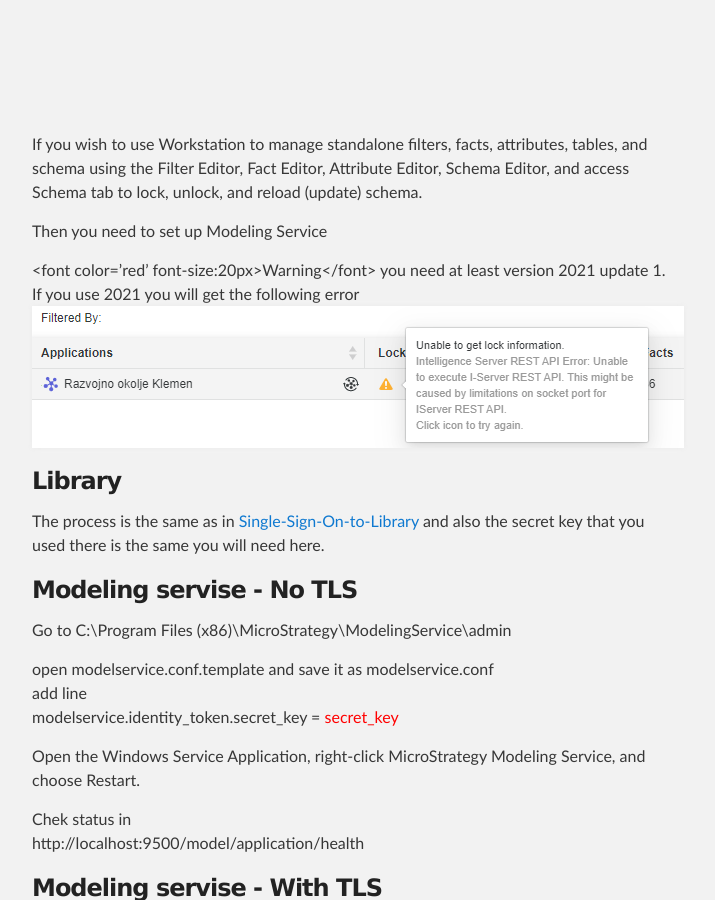
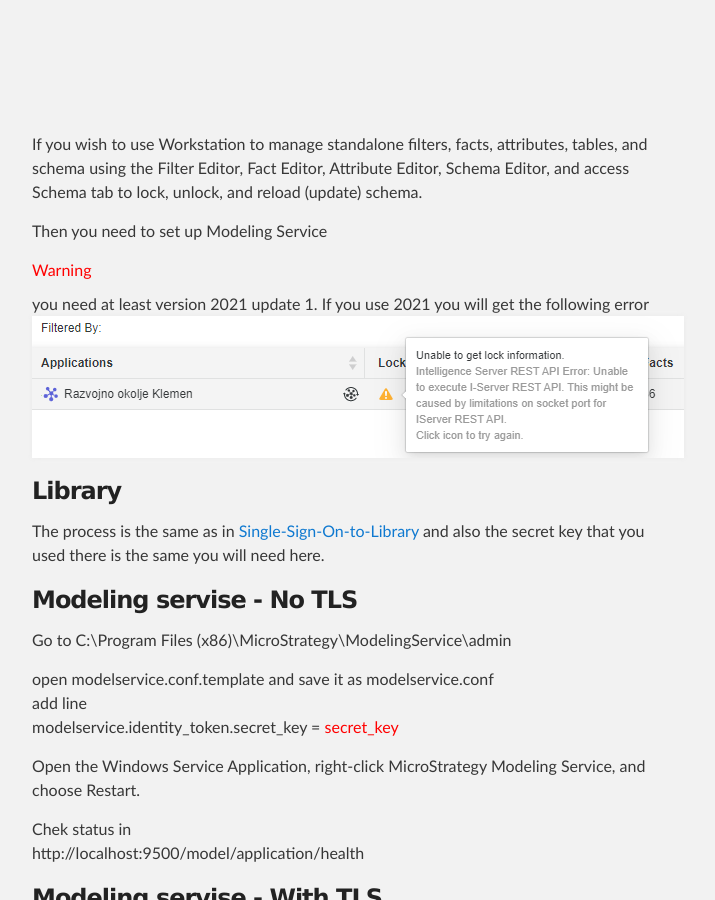
Before and after one commit to kl82slo/kl82slo.github.io, a Jekyll site: the page built from _posts/2021-05-18-0004 MicroStrategy Modeling Service.md, in a window 1280 px wide and 900 px high, scrolled down 570 px. Shown: the whole window, without its empty margins (288-1003 px from the left). Built offline with Jekyll 4.4.1, drawn with Linux system fonts in a browser that asks for light colours.

Commit message:
Update 2021-05-18-0004 MicroStrategy Modeling Service.md

```diff
--- a/_posts/2021-05-18-0004 MicroStrategy Modeling Service.md
+++ b/_posts/2021-05-18-0004 MicroStrategy Modeling Service.md
@@ -25,7 +25,7 @@
 
 Then you need to set up Modeling Service
 
-<font color='red' font-size:20px>Warning</font> you need at least version 2021 update 1. If you use 2021 you will get the following error
+<font color='red'>Warning</font> you need at least version 2021 update 1. If you use 2021 you will get the following error
 ![2021](/img/20210518_0004/version2021.png)
 
 ### Library
```
